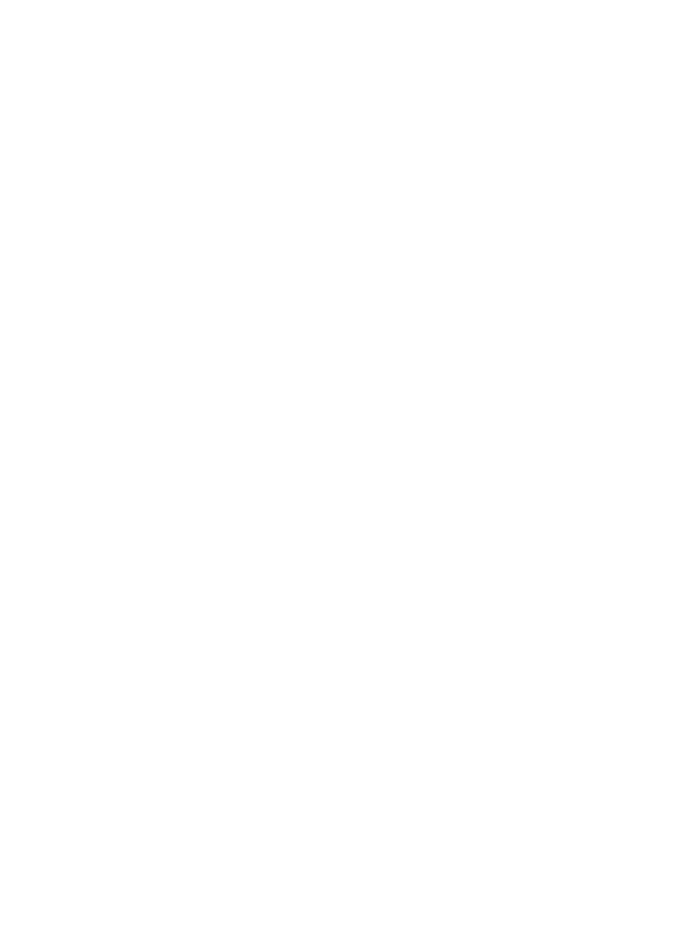
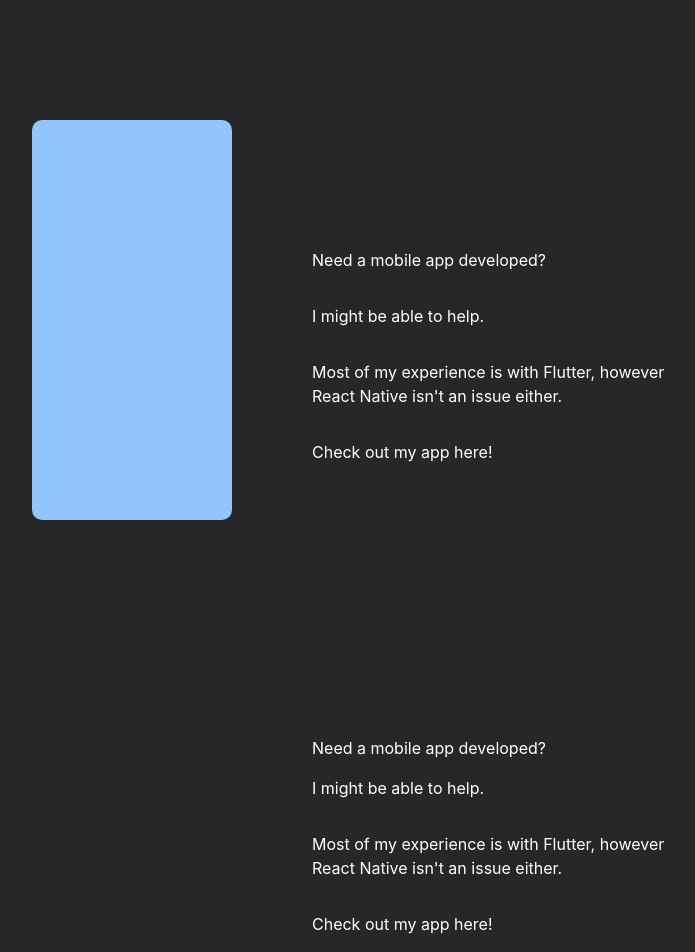
Before and after one commit to ottoohey/oliver-toohey-website-2.0, a React (Create React App) app: page / in a window 1280 px wide. Shown: the part 1000-1952 px from the top of the page, without its empty margins (344-1039 px from the left). Before the commit the page ends 800 px from the top, so only its background shows below. Built offline with nearby package versions, Linux system fonts and the light colour scheme; a web font is replaced by a local one.

Commit message:
Animated screen scroll based on position added

```diff
--- a/public/index.html
+++ b/public/index.html
@@ -4,7 +4,7 @@
     <meta charset="utf-8" />
     <link rel="icon" href="%PUBLIC_URL%/favicon.ico" />
     <meta name="viewport" content="width=device-width, initial-scale=1" />
-    <meta name="theme-color" content="#000000" />
+    <meta name="theme-color" content="#27272a" />
     <meta
       name="description"
       content="Web site created using create-react-app"
@@ -34,7 +34,7 @@
       href="https://fonts.googleapis.com/css2?family=Rammetto+One&display=swap"
       rel="stylesheet"
     />
-    <title>React App</title>
+    <title>OLIVERTOOHEY.COM</title>
   </head>
   <body>
     <noscript>You need to enable JavaScript to run this app.</noscript>
--- a/src/App.css
+++ b/src/App.css
@@ -3,7 +3,7 @@
 }
 
 .App-header {
-  background-color: #313131;
+  background-color: #27272a;
   height: 100vh;
   width: 100vw;
   min-height: 550px;
@@ -56,3 +56,11 @@
   font-weight: bold;
   color: white;
 }
+
+.phone-screen {
+  border-radius: 10px;
+  height: 300pt;
+  width: 150pt;
+  min-width: 150pt;
+  /* background-color: #fef9c3; */
+}
--- a/src/App.js
+++ b/src/App.js
@@ -1,11 +1,13 @@
 import "./App.css";
 import { useSpring, animated, easings } from "@react-spring/web";
-import React from "react";
+import React, { useRef, useEffect } from "react";
 import { useSelector, useDispatch } from "react-redux";
 import { transition } from "./features/opacity/opacitySlice.js";
+import { position } from "./features/homescreenAnimation/homescreenAnimationSlice.js";
 
 function App() {
   const opacityArray = useSelector((state) => state.opacity.value);
+  const fixedPosition = useSelector((state) => state.fixedPosition.value);
   const dispatch = useDispatch();
 
   const breathingConfig = {
@@ -97,6 +99,30 @@
       config: breathingConfig,
     });
   };
+
+  const titleRef = useRef();
+  function scrollDownToOverview() {
+    titleRef.current.scrollIntoView({ behavior: "smooth" });
+  }
+
+  const handleScroll = () => {
+    const scrollPosition = window.pageYOffset;
+
+    const el = document.getElementById("topElement");
+    const elDistanceToTop = window.pageYOffset + el.getBoundingClientRect().top;
+
+    const relativePostition = elDistanceToTop - scrollPosition;
+
+    dispatch(position(relativePostition));
+  };
+
+  useEffect(() => {
+    window.addEventListener("scroll", handleScroll, { passive: true });
+
+    return () => {
+      window.removeEventListener("scroll", handleScroll);
+    };
+  }, []);
 
   return (
     <div className="App">
@@ -199,13 +225,18 @@
           ></div>
         </div>
         {/* <div className="gradient-background absolute mix-blend-multiply pointer-events-none"></div> */}
-        <button className="text-yellow-100 hover:font-bold hover:underline hover:decoration-green-200">
+        <button
+          className="text-yellow-100 hover:font-bold hover:underline hover:decoration-green-200"
+          onClick={scrollDownToOverview}
+        >
           descend into my world
         </button>
       </div>
-      <p className="fixed uppercase mx-auto inset-x-0 top-12 text-2xl text-yellow-100">
-        olivertoohey.com
-      </p>
+      <div className="fixed mx-auto inset-x-0 top-0 bg-zinc-800 h-24">
+        <p className="fixed uppercase mx-auto inset-x-0 top-12 text-2xl text-yellow-100">
+          olivertoohey.com
+        </p>
+      </div>
       <div className="fixed mx-auto inset-x-0 top-24 text-sm sm:text-lg">
         <p className={opacityArray[0] ? "text-opaque" : "text-clear"}>
           Hello there, welcome to my website.
@@ -238,6 +269,59 @@
           Nice to meet you :)
         </p>
       </div>
+      <div className="h-screen w-screen bg-zinc-800">
+        <div className="flex pt-32 bg-zinc-800">
+          <div className="w-1/2 flex justify-end p-16">
+            <div className="phone-screen fixed top-32 pointer-events-none"></div>
+            <div
+              className={
+                fixedPosition
+                  ? "phone-screen fixed top-32 pointer-events-none bg-green-300"
+                  : "phone-screen relative top-32 pointer-events-none bg-blue-300"
+              }
+            ></div>
+          </div>
+          <div className="flex-col w-1/3 pt-16">
+            <p
+              className="text-white text-start pt-64 p-4"
+              ref={titleRef}
+              id="topElement"
+            >
+              Need a mobile app developed?
+            </p>
+            <p className="text-white text-start p-4">
+              I might be able to help.
+            </p>
+            <p className="text-white text-start p-4">
+              Most of my experience is with Flutter, however React Native isn't
+              an issue either.
+            </p>
+            <p className="text-white text-start p-4">Check out my app here!</p>
+            <p className="text-white text-start pt-64 pl-4">
+              Need a mobile app developed?
+            </p>
+            <p className="text-white text-start p-4">
+              I might be able to help.
+            </p>
+            <p className="text-white text-start p-4">
+              Most of my experience is with Flutter, however React Native isn't
+              an issue either.
+            </p>
+            <p className="text-white text-start p-4">Check out my app here!</p>
+            <p className="text-white text-start pt-64 pl-4">
+              Need a mobile app developed?
+            </p>
+            <p className="text-white text-start p-4">
+              I might be able to help.
+            </p>
+            <p className="text-white text-start p-4">
+              Most of my experience is with Flutter, however React Native isn't
+              an issue either.
+            </p>
+            <p className="text-white text-start p-4">Check out my app here!</p>
+          </div>
+        </div>
+      </div>
     </div>
   );
 }
--- a/src/app/Store.js
+++ b/src/app/Store.js
@@ -1,8 +1,10 @@
 import { configureStore } from "@reduxjs/toolkit";
 import opacityReducer from "../features/opacity/opacitySlice.js";
+import homescreenReducer from "../features/homescreenAnimation/homescreenAnimationSlice.js";
 
 export default configureStore({
   reducer: {
     opacity: opacityReducer,
+    fixedPosition: homescreenReducer,
   },
 });
--- /dev/null
+++ b/src/features/homescreenAnimation/homescreenAnimationSlice.js
@@ -0,0 +1,21 @@
+import { createSlice } from "@reduxjs/toolkit";
+
+export const homescreenAnimationSlice = createSlice({
+  name: "fixedPosition",
+  initialState: {
+    value: false,
+  },
+  reducers: {
+    position: (state, action) => {
+      if (action.payload <= 0) {
+        state.value = true;
+      } else {
+        state.value = false;
+      }
+    },
+  },
+});
+
+export const { position } = homescreenAnimationSlice.actions;
+
+export default homescreenAnimationSlice.reducer;
```
Also changed, not shown: src/features/opacity/opacitySlice.js (+0 -8 lines).
